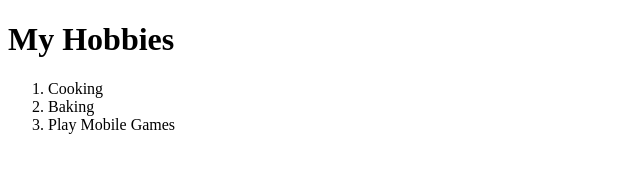
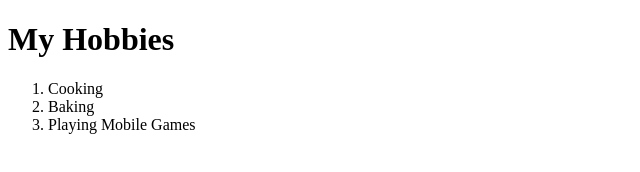
Before and after one commit to Rod-27/resume, a plain HTML site: page hobbies.html in a window 1280 px wide. Shown: the full height of the page, 0-640 px from the left. Drawn offline with Linux system fonts and the light colour scheme.

Commit message:
Update hobbies.html

```diff
--- a/hobbies.html
+++ b/hobbies.html
@@ -10,7 +10,7 @@
 		<ol>
 			<li>Cooking</li>
 			<li>Baking</li>
-			<li>Play Mobile Games</li>
+			<li>Playing Mobile Games</li>
 		</ol>
 	</body>
 </html>
```
